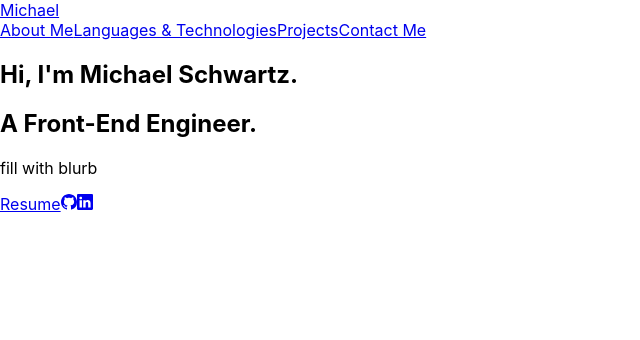
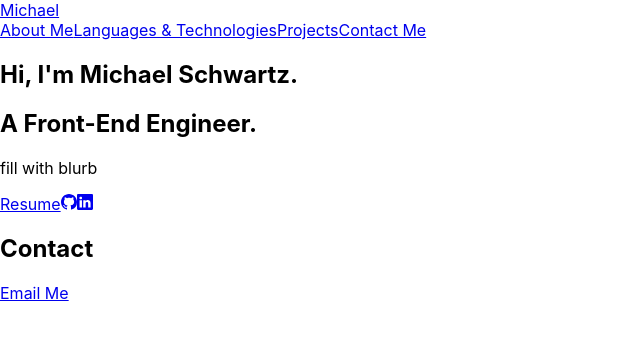
Before and after one commit to smj2021/foliolio, a React (Create React App) app: page / in a window 1280 px wide. Shown: the top 340 px of the page, without its empty margins (0-640 px from the left). Built offline with nearby package versions, Linux system fonts and the light colour scheme.

Commit message:
added contact email link

```diff
--- a/src/App.js
+++ b/src/App.js
@@ -2,7 +2,7 @@ import './App.css';
 import React from 'react';
 import NavBar from './components/NavBar/NavBar';
 import About from './components/About/About';
-
+import Contact from './components/Contact/Contact';
 
 // BrowserRouter is necessary in order to use HashLink component for scrolling
 import { BrowserRouter } from 'react-router-dom';
@@ -13,6 +13,7 @@ function App() {
       <>
         <NavBar />
         <About />
+        <Contact />
       </>
     </BrowserRouter>
   );
--- a/src/components/Contact/Contact.jsx
+++ b/src/components/Contact/Contact.jsx
@@ -0,0 +1,19 @@
+import React from 'react';
+import { contact } from '../../portfolio';
+
+const Contact = () => {
+  if (!contact.email) return null
+
+  return (
+    <section className='section contact' id='contact'>
+      <h2 className='section__title'>Contact</h2>
+      <a href={`mailto:${contact.email}`}>
+        <span type='button' className='btn'>
+          Email Me
+        </span>
+      </a>
+    </section>
+  )
+}
+
+export default Contact;
```
